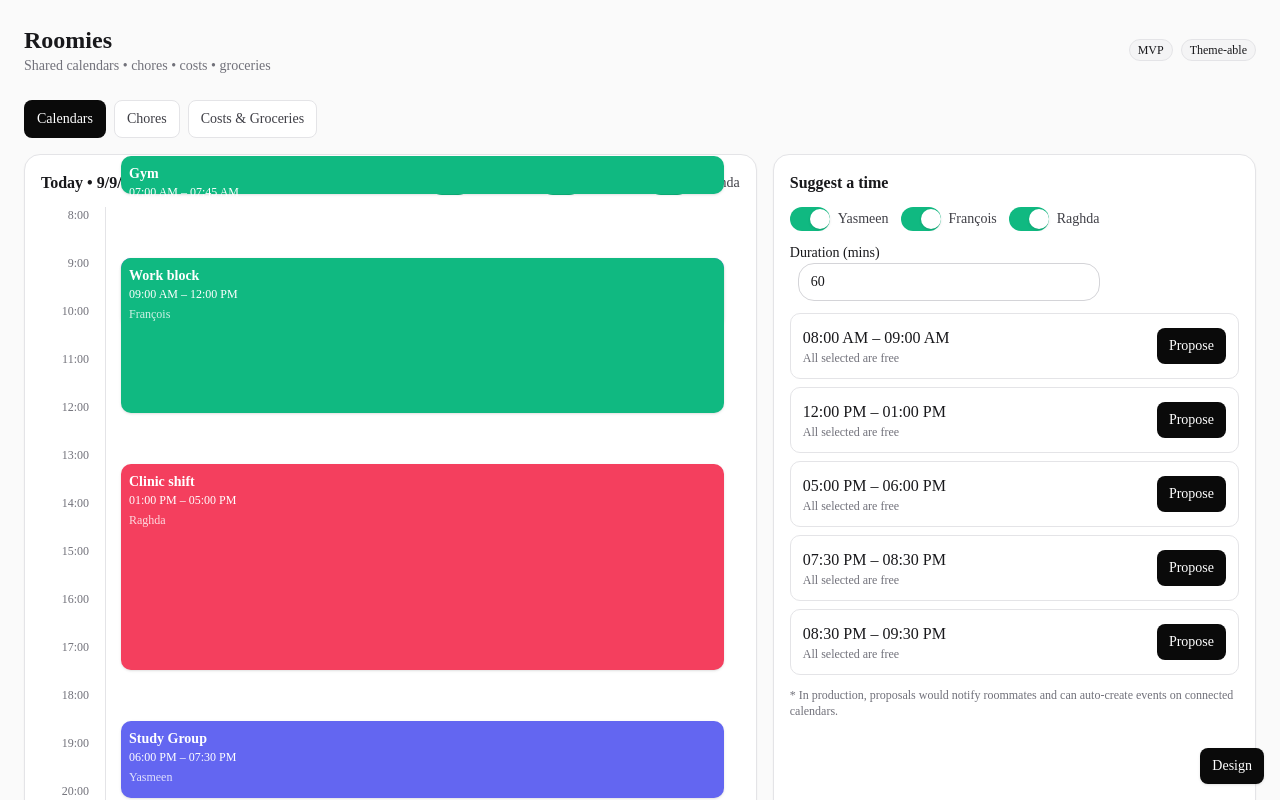
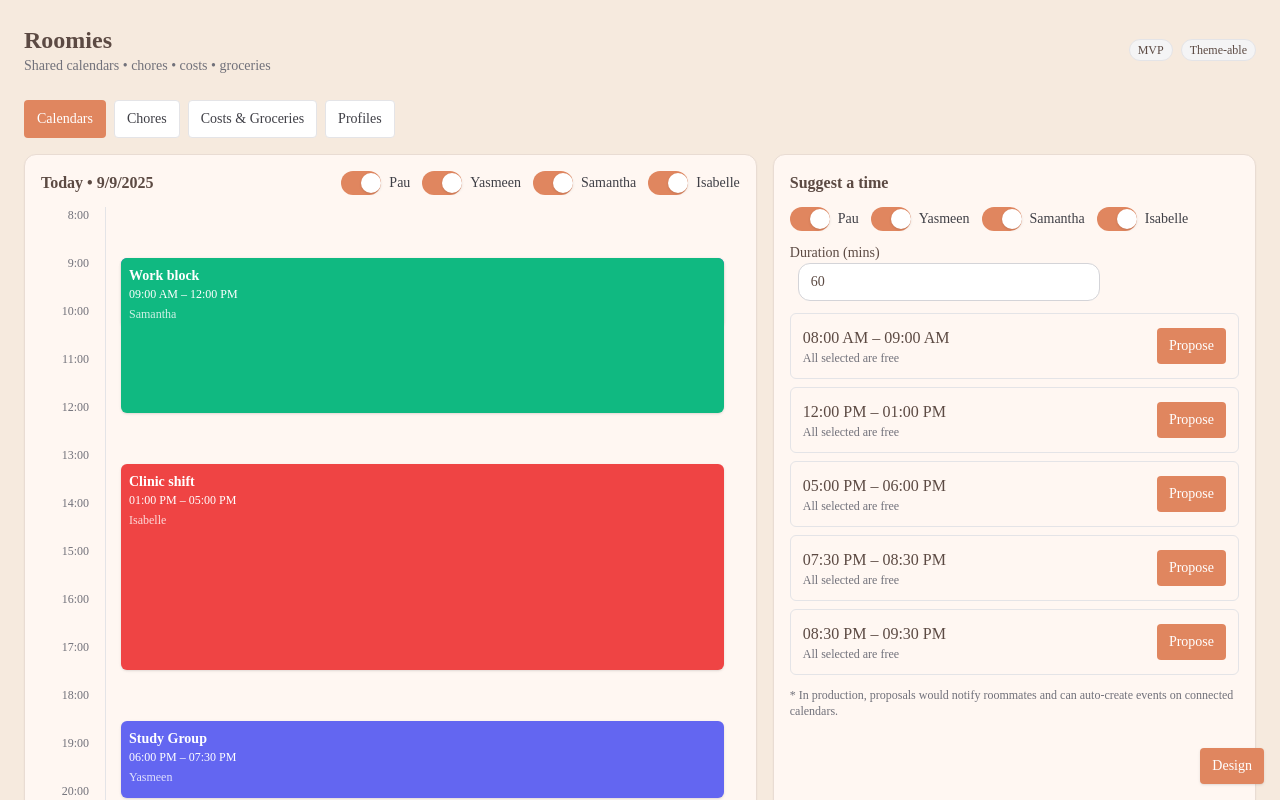
Before and after one commit to paubarrio/roomies-website-starter, a Next.js app: page / in a window 1280 px wide. Shown: the top 800 px of the page. Built offline with nearby package versions, Linux system fonts and the light colour scheme.

Commit message:
feat: persist chores and costs

```diff
--- a/src/app/globals.css
+++ b/src/app/globals.css
@@ -3,15 +3,23 @@
 @tailwind utilities;
 
 :root{
-  --radius: 16px;
-  --accent: #0a0a0a;
+  --radius: 12px;
+  --accent: #e0865f;
   --on-accent: #ffffff;
 }
 
 html, body, :root { height: 100%; }
-body { @apply bg-zinc-50 text-zinc-900 dark:bg-zinc-950 dark:text-zinc-50; }
+body {
+  background-color: #f6eade;
+  color: #5c4a43;
+  @apply dark:bg-zinc-950 dark:text-zinc-50;
+}
 .container { @apply max-w-7xl mx-auto px-6; }
-.card { @apply rounded-[var(--radius)] bg-white dark:bg-zinc-900 border border-zinc-200 dark:border-zinc-800 shadow-sm; }
+.card {
+  @apply rounded-[var(--radius)] border dark:bg-zinc-900 dark:border-zinc-800 shadow-sm;
+  background-color: #fff7f2;
+  border-color: #e9dcd3;
+}
 .btn { @apply px-3 py-2 rounded-[calc(var(--radius)-8px)] text-sm; }
 .btn-accent { background: var(--accent); color: var(--on-accent); }
 .label { @apply text-sm text-zinc-600 dark:text-zinc-300; }
--- a/src/app/page.tsx
+++ b/src/app/page.tsx
@@ -4,20 +4,21 @@ import { Card, Chip, Tabs, Toggle, AccentButton, DesignProvider, DesignPanel } f
 import { addMinutes, startOfDay } from "date-fns";
 
 type Roommate = { id: string; name: string; color: string };
-const ROOMMATES: Roommate[] = [
-  { id: "yas", name: "Yasmeen", color: "bg-indigo-500" },
-  { id: "fra", name: "François", color: "bg-emerald-500" },
-  { id: "rag", name: "Raghda", color: "bg-rose-500" },
+const INITIAL_ROOMMATES: Roommate[] = [
+  { id: "pau", name: "Pau", color: "#f97316" },
+  { id: "yas", name: "Yasmeen", color: "#6366f1" },
+  { id: "sam", name: "Samantha", color: "#10b981" },
+  { id: "isa", name: "Isabelle", color: "#ef4444" },
 ];
 
 const today = new Date();
 const base = startOfDay(today);
 const mockEvents = () => ([
-  { title: "Class – PSYCH 2B03", start: addMinutes(base, 9*60), end: addMinutes(base, 10*60+20), owner: "yas" },
-  { title: "Gym", start: addMinutes(base, 7*60), end: addMinutes(base, 7*60+45), owner: "fra" },
-  { title: "Work block", start: addMinutes(base, 9*60), end: addMinutes(base, 12*60), owner: "fra" },
-  { title: "Clinic shift", start: addMinutes(base, 13*60), end: addMinutes(base, 17*60), owner: "rag" },
-  { title: "Study Group", start: addMinutes(base, 18*60), end: addMinutes(base, 19*60+30), owner: "yas" },
+  { title: "Class – PSYCH 2B03", start: addMinutes(base, 9 * 60), end: addMinutes(base, 10 * 60 + 20), owner: "yas" },
+  { title: "Gym", start: addMinutes(base, 7 * 60), end: addMinutes(base, 7 * 60 + 45), owner: "pau" },
+  { title: "Work block", start: addMinutes(base, 9 * 60), end: addMinutes(base, 12 * 60), owner: "sam" },
+  { title: "Clinic shift", start: addMinutes(base, 13 * 60), end: addMinutes(base, 17 * 60), owner: "isa" },
+  { title: "Study Group", start: addMinutes(base, 18 * 60), end: addMinutes(base, 19 * 60 + 30), owner: "yas" },
 ]);
 
 type Event = ReturnType<typeof mockEvents>[number];
@@ -47,26 +48,32 @@ function suggestCommonTimes({ events, people, windowStart, windowEnd, durationMi
   return suggestions.slice(0,10);
 }
 
-function Calendars(){
+function Calendars({ roommates }: { roommates: Roommate[] }){
   const [events] = React.useState<Event[]>(mockEvents());
-  const [visible, setVisible] = React.useState(Object.fromEntries(ROOMMATES.map(r=>[r.id,true])) as Record<string,boolean>);
+  const [visible, setVisible] = React.useState(Object.fromEntries(roommates.map(r=>[r.id,true])) as Record<string,boolean>);
   const [duration, setDuration] = React.useState(60);
-  const [participants, setParticipants] = React.useState(Object.fromEntries(ROOMMATES.map(r=>[r.id,true])) as Record<string,boolean>);
-  const dayStart = new Date(today.getFullYear(), today.getMonth(), today.getDate(), 8, 0);
-  const dayEnd = new Date(today.getFullYear(), today.getMonth(), today.getDate(), 22, 0);
+  const [participants, setParticipants] = React.useState(Object.fromEntries(roommates.map(r=>[r.id,true])) as Record<string,boolean>);
+  const dayStart = React.useMemo(
+    () => new Date(today.getFullYear(), today.getMonth(), today.getDate(), 8, 0),
+    [today]
+  );
+  const dayEnd = React.useMemo(
+    () => new Date(today.getFullYear(), today.getMonth(), today.getDate(), 22, 0),
+    [today]
+  );
   const filtered = React.useMemo(()=>events.filter(e=>visible[e.owner]), [events,visible]);
   const suggestions = React.useMemo(()=>{
-    const selected = ROOMMATES.filter(r=>participants[r.id]).map(r=>r.id);
+    const selected = roommates.filter(r=>participants[r.id]).map(r=>r.id);
     if(selected.length<2) return [];
     return suggestCommonTimes({ events: filtered, people: selected, windowStart: dayStart, windowEnd: dayEnd, durationMin: Number(duration) });
-  }, [filtered, participants, duration]);
+  }, [filtered, participants, duration, dayStart, dayEnd, roommates]);
 
   return (
     <div className="grid grid-cols-1 xl:grid-cols-5 gap-4">
       <Card className="xl:col-span-3">
         <div className="flex items-center justify-between mb-3">
           <h3 className="font-semibold">Today • {today.toLocaleDateString()}</h3>
-          <div className="flex gap-3">{ROOMMATES.map(r=>(
+          <div className="flex gap-3">{roommates.map(r=>(
             <Toggle key={r.id} label={r.name} checked={visible[r.id]} onChange={(v)=>setVisible(s=>({ ...s, [r.id]: v }))} />
           ))}</div>
         </div>
@@ -81,12 +88,21 @@ function Calendars(){
             );
           })}
           {filtered.map((ev,idx)=>{
-            const total=(22-8)*60; const startMin=(ev.start.getHours()*60+ev.start.getMinutes())-8*60;
-            const top=(startMin/total)*15*48; const height=((ev.end.getTime()-ev.start.getTime())/60000)/total*15*48;
-            const owner = ROOMMATES.find(r=>r.id===ev.owner);
+            const total=(22-8)*60;
+            const start=Math.max(ev.start.getTime(), dayStart.getTime());
+            const end=Math.min(ev.end.getTime(), dayEnd.getTime());
+            if(end <= dayStart.getTime() || start >= dayEnd.getTime()) return null;
+            const startMin=(start - dayStart.getTime())/60000;
+            const duration=(end - start)/60000;
+            const top=(startMin/total)*15*48;
+            const height=(duration/total)*15*48;
+            const owner = roommates.find(r=>r.id===ev.owner);
             return (
               <div key={idx} className="absolute left-20 right-4" style={{ top, height }}>
-                <div className={`h-full rounded-[calc(var(--radius)-6px)] shadow text-white text-xs p-2 ${owner?.color || 'bg-zinc-500'}`}>
+                <div
+                  className="h-full rounded-[calc(var(--radius)-6px)] shadow text-white text-xs p-2"
+                  style={{ background: owner?.color || '#71717a' }}
+                >
                   <div className="font-semibold text-sm">{ev.title}</div>
                   <div>{ev.start.toLocaleTimeString([], {hour:'2-digit', minute:'2-digit'})} – {ev.end.toLocaleTimeString([], {hour:'2-digit', minute:'2-digit'})}</div>
                   <div className="opacity-80 mt-1">{owner?.name}</div>
@@ -98,7 +114,7 @@ function Calendars(){
       </Card>
       <Card className="xl:col-span-2">
         <h3 className="font-semibold mb-3">Suggest a time</h3>
-        <div className="flex flex-wrap gap-3 mb-3">{ROOMMATES.map(r=>(
+        <div className="flex flex-wrap gap-3 mb-3">{roommates.map(r=>(
           <Toggle key={r.id} label={r.name} checked={participants[r.id]} onChange={(v)=>setParticipants(s=>({ ...s, [r.id]: v }))} />
         ))}</div>
         <div className="flex items-center gap-3 mb-3">
@@ -124,12 +140,59 @@ function Calendars(){
   );
 }
 
-function Chores(){
-  const [chores, setChores] = React.useState([
-    { id:"c1", room:"Kitchen", task:"Dishes", recurrence:"Daily", assignedTo:"yas", nextDue: new Date(today.getFullYear(), today.getMonth(), today.getDate(), 20, 0) },
-    { id:"c2", room:"Bathroom", task:"Clean sink & mirror", recurrence:"Weekly (Sat)", assignedTo:"rag", nextDue: new Date(today.getFullYear(), today.getMonth(), today.getDate()+2, 11, 0) },
-    { id:"c3", room:"Living Room", task:"Vacuum", recurrence:"Weekly (Sun)", assignedTo:"fra", nextDue: new Date(today.getFullYear(), today.getMonth(), today.getDate()+3, 15, 0) },
-  ] as any[]);
+function Chores({ roommates }: { roommates: Roommate[] }){
+  const [chores, setChores] = React.useState(() => {
+    if (typeof window !== "undefined") {
+      const stored = localStorage.getItem("chores");
+      if (stored) {
+        try {
+          return (JSON.parse(stored) as any[]).map(c => ({
+            ...c,
+            nextDue: new Date(c.nextDue),
+          }));
+        } catch {}
+      }
+    }
+    return [
+      {
+        id: "c1",
+        room: "Kitchen",
+        task: "Dishes",
+        recurrence: "Daily",
+        assignedTo: "pau",
+        nextDue: new Date(today.getFullYear(), today.getMonth(), today.getDate(), 20, 0),
+      },
+      {
+        id: "c2",
+        room: "Bathroom",
+        task: "Clean sink & mirror",
+        recurrence: "Weekly (Sat)",
+        assignedTo: "yas",
+        nextDue: new Date(today.getFullYear(), today.getMonth(), today.getDate() + 2, 11, 0),
+      },
+      {
+        id: "c3",
+        room: "Living Room",
+        task: "Vacuum",
+        recurrence: "Weekly (Sun)",
+        assignedTo: "sam",
+        nextDue: new Date(today.getFullYear(), today.getMonth(), today.getDate() + 3, 15, 0),
+      },
+      {
+        id: "c4",
+        room: "Garage",
+        task: "Take out recycling",
+        recurrence: "Weekly (Mon)",
+        assignedTo: "isa",
+        nextDue: new Date(today.getFullYear(), today.getMonth(), today.getDate() + 4, 9, 0),
+      },
+    ] as any[];
+  });
+  React.useEffect(() => {
+    if (typeof window !== "undefined") {
+      localStorage.setItem("chores", JSON.stringify(chores));
+    }
+  }, [chores]);
   const [filterRoom, setFilterRoom] = React.useState("All");
   const rooms = React.useMemo(()=>["All", ...Array.from(new Set(chores.map(c=>c.room)))], [chores]);
   const filtered = React.useMemo(()=> chores.filter(c => filterRoom==="All" || c.room===filterRoom), [chores, filterRoom]);
@@ -140,7 +203,7 @@ function Chores(){
     const room = (form.get("room")?.toString() || "General");
     const task = (form.get("task")?.toString() || "");
     const recurrence = (form.get("rec")?.toString() || "Weekly");
-    const assignedTo = (form.get("who")?.toString() || ROOMMATES[0].id);
+    const assignedTo = (form.get("who")?.toString() || roommates[0]?.id || "");
     if(!task) return;
     setChores(cs => cs.concat({ id: crypto.randomUUID(), room, task, recurrence, assignedTo, nextDue: new Date() }));
     e.currentTarget.reset();
@@ -159,18 +222,23 @@ function Chores(){
           </div>
         </div>
         <div className="divide-y divide-zinc-200 dark:divide-zinc-800">
-          {filtered.map(c => (
+          {filtered.map(c => {
+            const assignee = roommates.find(r=>r.id===c.assignedTo);
+            return (
               <div key={c.id} className="py-3 flex items-center justify-between">
                 <div>
                   <div className="font-medium">{c.task} <span className="text-xs text-zinc-500">• {c.room}</span></div>
                   <div className="text-xs text-zinc-500">{c.recurrence} • Next due {new Date(c.nextDue).toLocaleString()}</div>
                 </div>
                 <div className="flex items-center gap-3">
-                <Chip>{ROOMMATES.find(r=>r.id===c.assignedTo)?.name || c.assignedTo}</Chip>
+                  <Chip className="text-white" style={{ background: assignee?.color, borderColor: assignee?.color }}>
+                    {assignee?.name || c.assignedTo}
+                  </Chip>
                   <AccentButton onClick={()=>markDone(c.id)}>Done</AccentButton>
                 </div>
               </div>
-          ))}
+            );
+          })}
         </div>
       </Card>
       <Card>
@@ -193,7 +261,7 @@ function Chores(){
           <div>
             <label className="label">Assign to</label>
             <select name="who" className="input mt-1">
-              {ROOMMATES.map(r=> <option key={r.id} value={r.id}>{r.name}</option>)}
+              {roommates.map(r=> <option key={r.id} value={r.id}>{r.name}</option>)}
             </select>
           </div>
           <AccentButton className="w-full">Add chore</AccentButton>
@@ -204,34 +272,81 @@ function Chores(){
   );
 }
 
-function CostsGroceries(){
-  const [expenses, setExpenses] = React.useState([
-    { id:"e1", date: new Date(), payer:"fra", description:"Paper towels", amount: 8.99, split:["yas","rag","fra"] },
-    { id:"e2", date: new Date(), payer:"yas", description:"Dish soap", amount: 5.49, split:["yas","rag","fra"] },
-  ] as any[]);
-  const [groceries, setGroceries] = React.useState([
+function CostsGroceries({ roommates }: { roommates: Roommate[] }){
+  const [expenses, setExpenses] = React.useState(() => {
+    if (typeof window !== "undefined") {
+      const stored = localStorage.getItem("expenses");
+      if (stored) {
+        try {
+          return (JSON.parse(stored) as any[]).map(e => ({
+            ...e,
+            date: new Date(e.date),
+          }));
+        } catch {}
+      }
+    }
+    return [
+      {
+        id: "e1",
+        date: new Date(),
+        payer: "pau",
+        description: "Paper towels",
+        amount: 8.99,
+        split: ["pau", "yas", "sam", "isa"],
+      },
+      {
+        id: "e2",
+        date: new Date(),
+        payer: "yas",
+        description: "Dish soap",
+        amount: 5.49,
+        split: ["pau", "yas", "sam", "isa"],
+      },
+    ] as any[];
+  });
+  React.useEffect(() => {
+    if (typeof window !== "undefined") {
+      localStorage.setItem("expenses", JSON.stringify(expenses));
+    }
+  }, [expenses]);
+  const [groceries, setGroceries] = React.useState(() => {
+    if (typeof window !== "undefined") {
+      const stored = localStorage.getItem("groceries");
+      if (stored) {
+        try {
+          return JSON.parse(stored) as any[];
+        } catch {}
+      }
+    }
+    return [
       { id:"g1", name:"Milk 2L", lastPrice: 4.69, need:true },
       { id:"g2", name:"Eggs (12)", lastPrice: 3.99, need:false },
       { id:"g3", name:"Rice 5kg", lastPrice: 12.49, need:true },
-  ] as any[]);
+    ] as any[];
+  });
+  React.useEffect(() => {
+    if (typeof window !== "undefined") {
+      localStorage.setItem("groceries", JSON.stringify(groceries));
+    }
+  }, [groceries]);
 
   const balances = React.useMemo(()=>{
-    const map = new Map<string, number>(ROOMMATES.map(r=>[r.id,0]));
+    const map = new Map<string, number>(roommates.map(r=>[r.id,0]));
     for(const e of expenses){
       const share = e.amount / e.split.length;
       for(const p of e.split){ map.set(p, (map.get(p) || 0) - share); }
       map.set(e.payer, (map.get(e.payer) || 0) + e.amount);
     }
     return map;
-  }, [expenses]);
+  }, [expenses, roommates]);
 
   function addExpense(e: React.FormEvent<HTMLFormElement>){
     e.preventDefault();
     const form = new FormData(e.currentTarget);
     const description = form.get("desc")?.toString() || "";
     const amount = parseFloat(form.get("amt")?.toString() || "0");
-    const payer = form.get("payer")?.toString() || ROOMMATES[0].id;
-    const split = ROOMMATES.map(r => form.get(`split_${r.id}`) ? r.id : null).filter(Boolean) as string[];
+    const payer = form.get("payer")?.toString() || roommates[0]?.id || "";
+    const split = roommates.map(r => form.get(`split_${r.id}`) ? r.id : null).filter(Boolean) as string[];
     if(!description || !amount || split.length===0) return;
     setExpenses(es => es.concat({ id: crypto.randomUUID(), date: new Date(), payer, description, amount, split }));
     setGroceries(gs => gs.map(g => g.name.toLowerCase().includes(description.toLowerCase()) ? { ...g, lastPrice: amount } : g));
@@ -261,12 +376,12 @@ function CostsGroceries(){
               <div className="flex items-center gap-2">
                 <span className="text-sm">Payer:</span>
                 <select name="payer" className="px-2 py-1 rounded-lg border border-zinc-300 dark:border-zinc-700">
-                  {ROOMMATES.map(r=> <option key={r.id} value={r.id}>{r.name}</option>)}
+                  {roommates.map(r=> <option key={r.id} value={r.id}>{r.name}</option>)}
                 </select>
               </div>
               <div className="text-sm">Split with:</div>
               <div className="flex flex-wrap gap-3">
-                {ROOMMATES.map(r=> (
+                {roommates.map(r=> (
                   <label key={r.id} className="flex items-center gap-2 text-sm">
                     <input type="checkbox" name={`split_${r.id}`} defaultChecked /> {r.name}
                   </label>
@@ -278,12 +393,12 @@ function CostsGroceries(){
           <div>
             <div className="text-sm font-medium mb-2">Balances</div>
             <div className="space-y-2">
-              {ROOMMATES.map(r=>{
+              {roommates.map(r=>{
                 const val = balances.get(r.id) || 0;
                 const isPos = val>=0;
                 return (
                   <div key={r.id} className="flex items-center justify-between p-2 rounded-[calc(var(--radius)-6px)] border border-zinc-200 dark:border-zinc-800">
-                    <div className="font-medium">{r.name}</div>
+                    <Chip className="text-white" style={{ background: r.color, borderColor: r.color }}>{r.name}</Chip>
                     <div className={isPos? 'text-emerald-600' : 'text-rose-600'}>{isPos? '+$' : '-$'}{Math.abs(val).toFixed(2)}</div>
                   </div>
                 );
@@ -321,8 +436,58 @@ function CostsGroceries(){
   );
 }
 
+function Profiles({ roommates, setRoommates }:{ roommates: Roommate[]; setRoommates: React.Dispatch<React.SetStateAction<Roommate[]>> }){
+  const [draft, setDraft] = React.useState<Roommate[]>(roommates);
+  React.useEffect(() => setDraft(roommates), [roommates]);
+  const update = (id: string, data: Partial<Roommate>) =>
+    setDraft(rs => rs.map(r => r.id===id ? { ...r, ...data } : r));
+  return (
+    <Card>
+      <h3 className="font-semibold mb-3">Roommate profiles</h3>
+      <div className="space-y-2">
+        {draft.map(r => (
+          <div key={r.id} className="flex items-center gap-2">
+            <input
+              className="input flex-1"
+              value={r.name}
+              onChange={e=>update(r.id,{ name:e.target.value })}
+            />
+            <input
+              type="color"
+              className="w-10 h-10 rounded"
+              value={r.color}
+              onChange={e=>update(r.id,{ color:e.target.value })}
+            />
+          </div>
+        ))}
+      </div>
+      <AccentButton
+        className="mt-4"
+        onClick={() => {
+          setRoommates(draft);
+          if (typeof window !== "undefined") {
+            localStorage.setItem("roommates", JSON.stringify(draft));
+          }
+        }}
+      >
+        Save
+      </AccentButton>
+    </Card>
+  );
+}
+
 export default function HomePage(){
-  const [tab, setTab] = React.useState<"Calendars"|"Chores"|"Costs & Groceries">("Calendars");
+  const [roommates, setRoommates] = React.useState<Roommate[]>(INITIAL_ROOMMATES);
+  React.useEffect(() => {
+    if (typeof window === "undefined") return;
+    const stored = localStorage.getItem("roommates");
+    if (stored) {
+      try {
+        setRoommates(JSON.parse(stored));
+      } catch {}
+    }
+  }, []);
+  const [tab, setTab] = React.useState<"Calendars"|"Chores"|"Costs & Groceries"|"Profiles">("Calendars");
   return (
     <DesignProvider>
       <div className="container py-6">
@@ -336,10 +501,11 @@ export default function HomePage(){
             <Chip>Theme‑able</Chip>
           </div>
         </header>
-        <Tabs tabs={["Calendars","Chores","Costs & Groceries"]} current={tab} onChange={(t)=>setTab(t as any)} />
-        {tab==="Calendars" && <Calendars/>}
-        {tab==="Chores" && <Chores/>}
-        {tab==="Costs & Groceries" && <CostsGroceries/>}
+        <Tabs tabs={["Calendars","Chores","Costs & Groceries","Profiles"]} current={tab} onChange={(t)=>setTab(t as any)} />
+        {tab==="Calendars" && <Calendars roommates={roommates}/>}
+        {tab==="Chores" && <Chores roommates={roommates}/>}
+        {tab==="Costs & Groceries" && <CostsGroceries roommates={roommates}/>}
+        {tab==="Profiles" && <Profiles roommates={roommates} setRoommates={setRoommates}/>}
         <footer className="mt-10 text-xs text-zinc-500">
           Next: connect Google/Microsoft calendars via OAuth, add proposals & notifications, persist data.
         </footer>
--- a/src/components/ui.tsx
+++ b/src/components/ui.tsx
@@ -10,7 +10,7 @@ export const useDesign = () => {
 };
 
 export function DesignProvider({ children }: { children: React.ReactNode }){
-  const [design, setDesign] = useState({ compact:false, radius:16, accent:"#0a0a0a", onAccent:"#ffffff", setDesign: (_: any)=>{} } as any);
+  const [design, setDesign] = useState({ compact:false, radius:12, accent:"#e0865f", onAccent:"#ffffff", setDesign: (_: any)=>{} } as any);
   (design as any).setDesign = setDesign;
   return (
     <DesignContext.Provider value={design as any}>
@@ -24,15 +24,23 @@ export function Card(props: React.HTMLAttributes<HTMLDivElement>){
   return <div className={`card p-4 ${className}`} {...rest} />;
 }
 
-export function Chip({ children }: { children: React.ReactNode }){
-  return <span className="px-2 py-0.5 rounded-full text-xs bg-zinc-100 dark:bg-zinc-800 border border-zinc-200 dark:border-zinc-700">{children}</span>;
+export function Chip(props: React.HTMLAttributes<HTMLSpanElement>){
+  const { className="", children, ...rest } = props;
+  return (
+    <span
+      className={`px-2 py-0.5 rounded-full text-xs bg-zinc-100 dark:bg-zinc-800 border border-zinc-200 dark:border-zinc-700 ${className}`}
+      {...rest}
+    >
+      {children}
+    </span>
+  );
 }
 
 export function Toggle({ checked, onChange, label }:{ checked:boolean; onChange:(v:boolean)=>void; label:string; }){
   return (
     <label className="flex items-center gap-2 select-none cursor-pointer">
       <input type="checkbox" className="sr-only" checked={checked} onChange={e=>onChange(e.target.checked)} />
-      <span className={`inline-block w-10 h-6 rounded-full transition ${checked ? 'bg-emerald-500' : 'bg-zinc-300 dark:bg-zinc-700'}`}>
+      <span className={`inline-block w-10 h-6 rounded-full transition ${checked ? 'bg-[var(--accent)]' : 'bg-zinc-300 dark:bg-zinc-700'}`}>
         <span className={`block h-5 w-5 bg-white rounded-full shadow transform transition ${checked ? 'translate-x-5' : 'translate-x-0.5'} mt-0.5`} />
       </span>
       <span className="text-sm text-zinc-700 dark:text-zinc-300">{label}</span>
```
Lines whose indentation alone changed are shown as unchanged.
